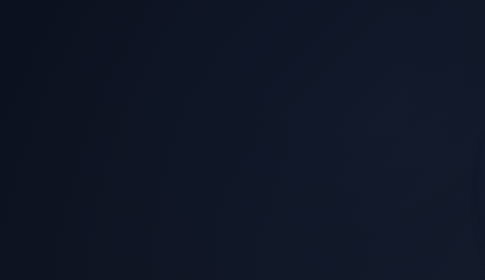
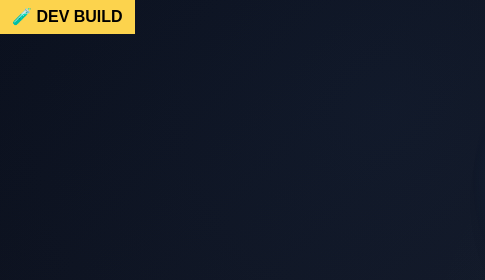
Before and after one commit to hamandatorres/portfolio_website, a plain HTML site: page index.html in a window 1280 px wide. Shown: the top 280 px of the page, 0-485 px from the left. Drawn offline with Linux system fonts and the light colour scheme.

Commit message:
Added dev badge to identify dev environment

```diff
--- a/index.html
+++ b/index.html
@@ -15,6 +15,21 @@
 	<body>
 		<!-- Header section with profile image and name -->
 		<header class="intro-box">
+			<div
+				style="
+					position: fixed;
+					top: 0;
+					left: 0;
+					background: #fcd34d;
+					color: #000;
+					padding: 4px 12px;
+					font-weight: bold;
+					font-family: sans-serif;
+					z-index: 9999;
+				"
+			>
+				🧪 DEV BUILD
+			</div>
 			<img
 				src="20201222_115124.jpg"
 				alt="Portrait of Carlos and Lacey Chavez"
```
